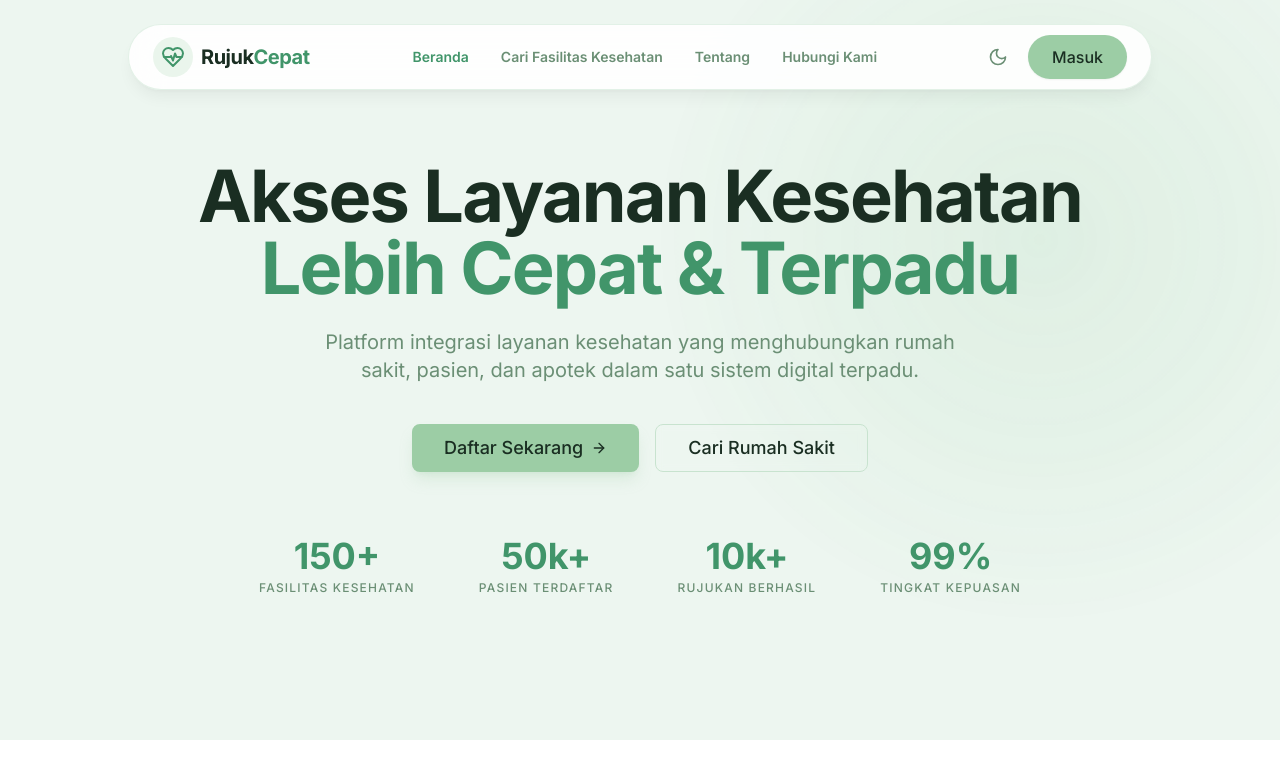
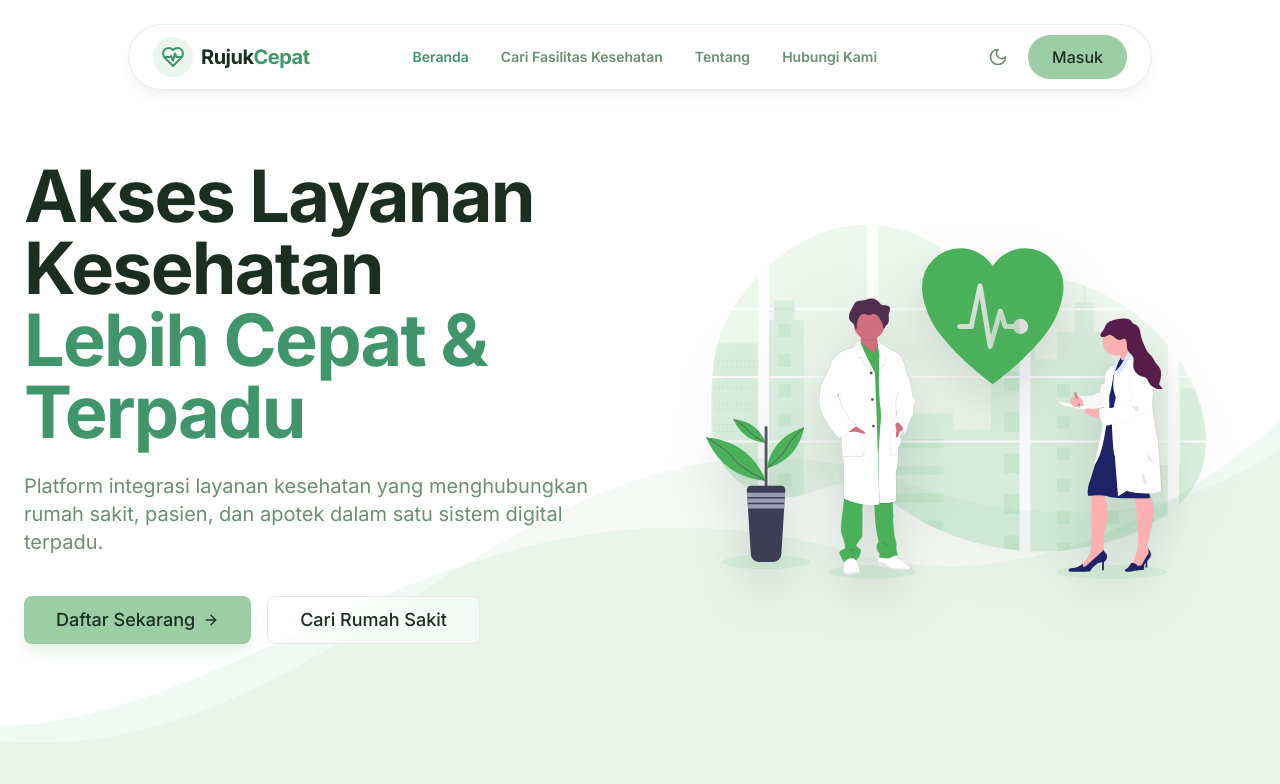
Before and after one commit to orphune42-sys/RujukCepatV2.0, a React (Vite) app: page / in a window 1280 px wide. Shown: the top 784 px of the page. Built offline with nearby package versions, Linux system fonts and the light colour scheme.

Commit message:
menyempurnakan landing page

```diff
--- a/src/pages/public/Landing.jsx
+++ b/src/pages/public/Landing.jsx
@@ -6,6 +6,7 @@ import Button from '../../components/ui/Button';
 import CariRumahSakit from './CariRumahSakit';
 import Tentang from './Tentang';
 import HubungiKami from './HubungiKami';
+import HeroIllustration from '../../assets/undraw_medical.svg';
 
 /**
  * Wraps children with a fade+slide+blur reveal triggered ONCE when entering viewport.
@@ -14,16 +15,21 @@ import HubungiKami from './HubungiKami';
 function SectionReveal({ children, id, className = '', delay = 0 }) {
   const ref = useRef(null);
   // once: false → re-animates every time section enters viewport
-  const inView = useInView(ref, { once: false, margin: '-5% 0px -5% 0px' });
+  // margin negative membuat animasi trigger saat element sudah masuk cukup ke layar
+  const inView = useInView(ref, { once: false, margin: '-10% 0px -10% 0px' });
 
   return (
     <motion.div
       ref={ref}
       id={id}
       className={`scroll-mt-24 ${className}`}
-      initial={{ opacity: 0, y: 70, filter: 'blur(10px)' }}
-      animate={inView ? { opacity: 1, y: 0, filter: 'blur(0px)' } : { opacity: 0, y: 70, filter: 'blur(10px)' }}
-      transition={{ duration: 0.85, delay, ease: [0.22, 1, 0.36, 1] }}
+      initial={{ opacity: 0, y: 90, filter: 'blur(12px)' }}
+      animate={
+        inView
+          ? { opacity: 1, y: 0, filter: 'blur(0px)' }
+          : { opacity: 0, y: 90, filter: 'blur(12px)' }
+      }
+      transition={{ duration: 1.2, delay, ease: [0.16, 1, 0.3, 1] }}
     >
       {children}
     </motion.div>
@@ -35,85 +41,83 @@ export default function Landing() {
     <div id="beranda" className="flex flex-col min-h-screen">
 
       {/* ── Hero ── */}
-      <section className="relative pt-40 pb-36 overflow-hidden">
-        <div className="absolute inset-0 bg-secondary/40 dark:bg-[#0d1f15]/70 z-0" />
-        {/* Animated orb */}
-        <motion.div
-          className="absolute -top-40 left-1/2 -translate-x-1/2 w-[800px] h-[800px] rounded-full z-0"
-          style={{ background: 'radial-gradient(circle, rgba(74,177,90,0.12) 0%, transparent 70%)' }}
-          animate={{ scale: [1, 1.1, 1], opacity: [0.7, 1, 0.7] }}
-          transition={{ duration: 7, repeat: Infinity, ease: 'easeInOut' }}
-        />
+      <section className="relative pt-32 pb-24 lg:pt-40 lg:pb-36 overflow-hidden">
+        {/* Background Base */}
+        <div className="absolute inset-0 bg-white dark:bg-[#0a1710] z-0" />
 
-        <div className="container mx-auto px-4 md:px-6 relative z-10 text-center">
+        {/* Huge Wavy Background Shape (Matches Reference) */}
+        <div className="absolute bottom-0 right-0 w-full md:w-[150%] lg:w-[120%] z-0 text-[#f0f9f3] dark:text-primary/10 pointer-events-none" style={{ right: '-10%', bottom: '-10%' }}>
+          <svg viewBox="0 0 1440 600" className="w-full h-auto drop-shadow-xl" fill="currentColor" xmlns="http://www.w3.org/2000/svg">
+            <path d="M0,450 C300,550 500,200 900,300 C1200,400 1440,50 1440,50 L1440,600 L0,600 Z"></path>
+          </svg>
+        </div>
 
-          {/* Headline */}
+        {/* Secondary wave layer for depth */}
+        <div className="absolute bottom-0 right-0 w-full md:w-[140%] lg:w-[110%] z-0 text-primary/10 dark:text-primary/5 pointer-events-none" style={{ right: '-5%', bottom: '-5%' }}>
+          <svg viewBox="0 0 1440 600" className="w-full h-auto" fill="currentColor" xmlns="http://www.w3.org/2000/svg">
+            <path d="M0,500 C400,600 600,100 1000,250 C1300,350 1440,150 1440,150 L1440,600 L0,600 Z"></path>
+          </svg>
+        </div>
+
+        <div className="container mx-auto px-4 md:px-6 relative z-10">
+          <div className="grid grid-cols-1 lg:grid-cols-2 gap-12 lg:gap-8 items-center">
+
+            {/* Left Column: Text & CTAs */}
+            <div className="text-center lg:text-left max-w-2xl mx-auto lg:mx-0">
+
               <motion.h1
-            className="text-4xl md:text-6xl lg:text-7xl font-bold tracking-tight text-text dark:text-text-dark mb-6 leading-[1.1]"
-            initial={{ opacity: 0, y: 50, filter: 'blur(14px)' }}
+                className="text-4xl md:text-5xl lg:text-6xl xl:text-7xl font-bold tracking-tight text-text dark:text-text-dark mb-6 leading-[1.15]"
+                initial={{ opacity: 0, y: 40, filter: 'blur(16px)' }}
                 animate={{ opacity: 1, y: 0, filter: 'blur(0px)' }}
-            transition={{ duration: 1, delay: 0.15, ease: [0.22, 1, 0.36, 1] }}
+                transition={{ duration: 1.1, delay: 0.2, ease: [0.16, 1, 0.3, 1] }}
               >
                 Akses Layanan Kesehatan<br />
                 <span className="text-accent dark:text-primary">Lebih Cepat &amp; Terpadu</span>
               </motion.h1>
 
-          {/* Subtitle */}
               <motion.p
-            className="text-lg md:text-xl text-muted dark:text-gray-400 mb-10 max-w-2xl mx-auto leading-relaxed"
-            initial={{ opacity: 0, y: 32, filter: 'blur(8px)' }}
+                className="text-lg md:text-xl text-muted dark:text-gray-400 mb-10 leading-relaxed"
+                initial={{ opacity: 0, y: 30, filter: 'blur(10px)' }}
                 animate={{ opacity: 1, y: 0, filter: 'blur(0px)' }}
-            transition={{ duration: 1, delay: 0.3, ease: [0.22, 1, 0.36, 1] }}
+                transition={{ duration: 1.1, delay: 0.35, ease: [0.16, 1, 0.3, 1] }}
               >
                 Platform integrasi layanan kesehatan yang menghubungkan rumah sakit, pasien,
                 dan apotek dalam satu sistem digital terpadu.
               </motion.p>
 
-          {/* CTAs */}
               <motion.div
-            className="flex flex-col sm:flex-row gap-4 justify-center"
-            initial={{ opacity: 0, y: 28 }}
+                className="flex flex-col sm:flex-row gap-4 justify-center lg:justify-start"
+                initial={{ opacity: 0, y: 20 }}
                 animate={{ opacity: 1, y: 0 }}
-            transition={{ duration: 0.8, delay: 0.45, ease: [0.22, 1, 0.36, 1] }}
+                transition={{ duration: 1.0, delay: 0.5, ease: [0.16, 1, 0.3, 1] }}
               >
                 <Button size="lg" className="group shadow-lg shadow-primary/25">
                   Daftar Sekarang
                   <ArrowRight className="ml-2 h-4 w-4 transition-transform group-hover:translate-x-1" />
                 </Button>
                 <a href="#cari-fk">
-              <Button variant="outline" size="lg" className="w-full sm:w-auto backdrop-blur-sm">
+                  <Button variant="outline" size="lg" className="w-full sm:w-auto bg-white/50 backdrop-blur-sm border-gray-200">
                     Cari Rumah Sakit
                   </Button>
                 </a>
               </motion.div>
+            </div>
 
-          {/* Stats */}
-          <motion.div
-            className="mt-16 flex flex-wrap justify-center gap-8 md:gap-16"
-            initial={{ opacity: 0, y: 20 }}
-            animate={{ opacity: 1, y: 0 }}
-            transition={{ duration: 0.8, delay: 0.65 }}
-          >
-            {[
-              { val: '150+', label: 'Fasilitas Kesehatan' },
-              { val: '50k+', label: 'Pasien Terdaftar' },
-              { val: '10k+', label: 'Rujukan Berhasil' },
-              { val: '99%',  label: 'Tingkat Kepuasan' },
-            ].map((s, i) => (
-              <motion.div
-                key={s.label}
-                initial={{ opacity: 0, scale: 0.7, y: 20 }}
-                animate={{ opacity: 1, scale: 1, y: 0 }}
-                transition={{ duration: 0.55, delay: 0.75 + i * 0.1, ease: [0.34, 1.56, 0.64, 1] }}
-                className="text-center"
-              >
-                <p className="text-3xl md:text-4xl font-bold text-accent dark:text-primary">{s.val}</p>
-                <p className="text-xs text-muted uppercase tracking-widest mt-1 font-medium">{s.label}</p>
-              </motion.div>
-            ))}
-          </motion.div>
+            {/* Right Column: Cartoon Illustration */}
+            <div className="relative w-full flex justify-center items-center">
+              <motion.img
+                src={HeroIllustration}
+                alt="Healthcare Collaboration"
+                className="w-full max-w-[500px] h-auto drop-shadow-2xl"
+                initial={{ opacity: 0, x: 60, scale: 0.95 }}
+                animate={{ opacity: 1, x: 0, scale: 1 }}
+                transition={{ duration: 1.2, delay: 0.4, ease: [0.16, 1, 0.3, 1] }}
+              />
+            </div>
+          </div>
         </div>
       </section>
+
 
       {/* ── Cari RS — id DIRECTLY on motion.div ── */}
       <SectionReveal id="cari-fk">
```
Also changed, not shown: src/components/shared/LoginModal.jsx (+32 -7 lines), src/assets/undraw_medical.svg (added). Lines whose indentation alone changed are shown as unchanged.
